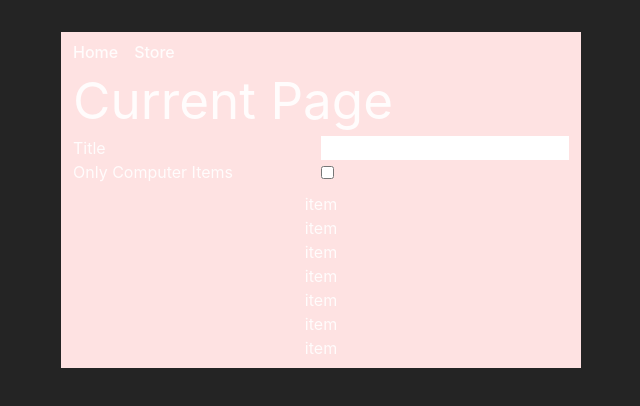
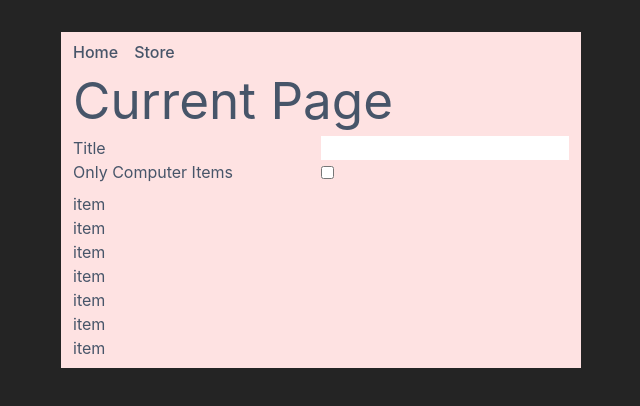
Before and after one commit to pantpad/state-in-url-react-router, a React (Vite) app: page / in a window 1280 px wide. Shown: the top 406 px of the page, without its empty margins (319-959 px from the left). Built offline with nearby package versions, Linux system fonts and the light colour scheme.

Commit message:
style(app): add slate text color

```diff
--- a/src/App.tsx
+++ b/src/App.tsx
@@ -7,7 +7,7 @@ import Nav from "./components/Nav";
 export default function App() {
   return (
     <>
-      <main className="min-w-[min(32rem,100vw-2rem)] py-2 px-3 bg-red-100 flex flex-col gap-2">
+      <main className="min-w-[min(32rem,100vw-2rem)] py-2 px-3 bg-red-100 flex flex-col gap-2 text-slate-600">
         <Nav />
         <CurrentPage />
         <Filters />
--- a/src/components/List.tsx
+++ b/src/components/List.tsx
@@ -1,7 +1,7 @@
 export default function List() {
   return (
     <>
-      <ul>
+      <ul className="text-left">
         <li>item</li>
         <li>item</li>
         <li>item</li>
```
